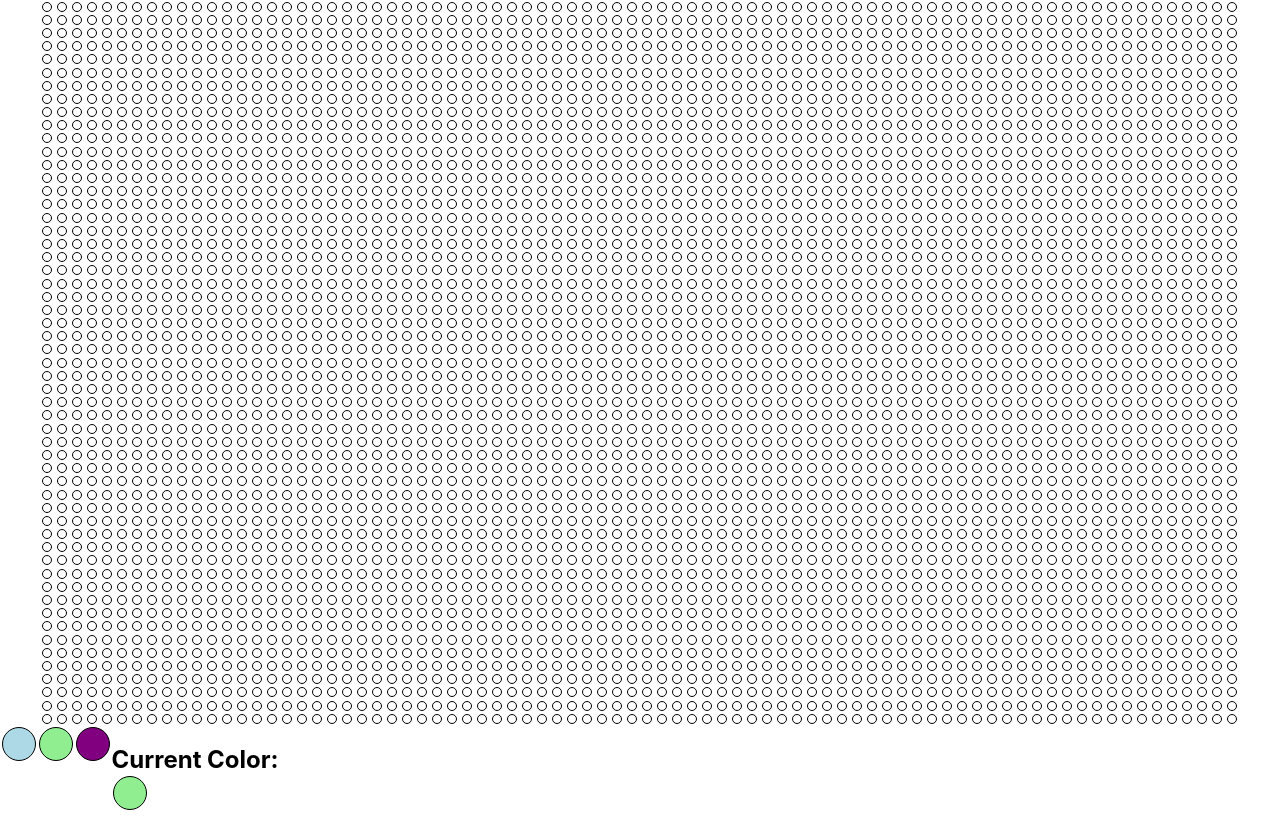
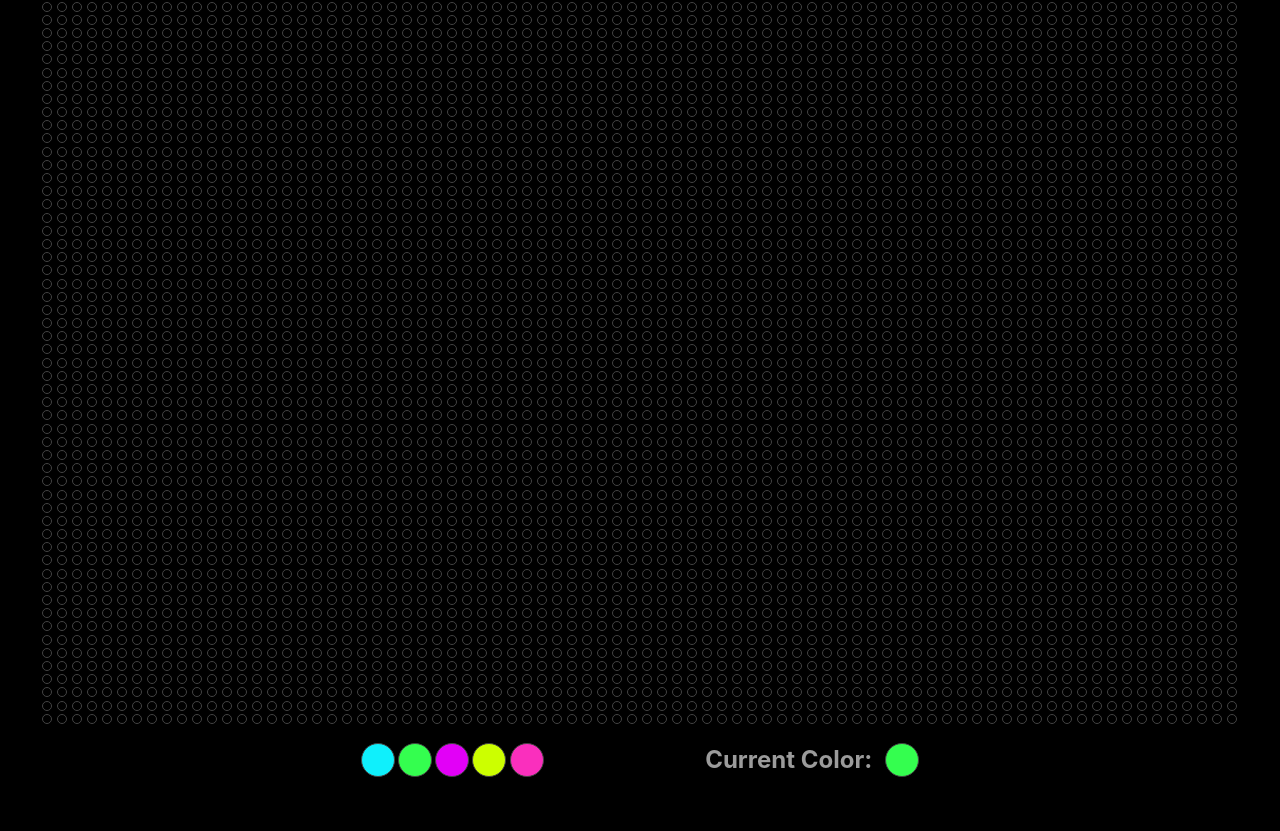
Before and after one commit to NadyaCodes/light-bright, a React (Create React App) app: page / in a window 1280 px wide. After the commit the page ends 800 px from the top, so only its background shows below. Built offline with nearby package versions, Linux system fonts and the light colour scheme.

Commit message:
add and alter colors

```diff
--- a/src/App.css
+++ b/src/App.css
@@ -1,4 +1,4 @@
-.App {
+/* .App {
   text-align: center;
 }
 
@@ -35,6 +35,14 @@
   to {
     transform: rotate(360deg);
   }
+} */
+
+html {
+  background-color: black;
+}
+
+h2 {
+  color: rgb(155, 155, 155);
 }
 
 
@@ -42,7 +50,7 @@
 .dot {
   width: .5rem;
   height: .5rem;
-  border: .1rem solid black;
+  border: .1rem solid rgb(68, 68, 68);
   border-radius: 50%;
   margin: .1rem;
 }
@@ -60,31 +68,56 @@
 }
 
 .green {
-  background-color: lightgreen;
+  background-color: #34FE4F;
 }
 
 .blue {
-  background-color: lightblue;
+  background-color: #0FF0FC;
 }
 
 .purple {
-  background-color: purple;
+  background-color: #E200F7;
+}
+
+.yellow {
+  background-color: #CCFF00;
+}
+
+.pink {
+  background-color: #FA2FBD;
 }
 
 .white {
-  background-color: white;
+  background-color: transparent;
 }
 
 
 .big-dot {
   width: 2rem;
   height: 2rem;
-  border: .1rem solid black;
+  border: .1rem solid rgb(68, 68, 68);
   border-radius: 50%;
   margin: .1rem;
 }
 
 #root > div > div:nth-child(2) {
   display: flex;
-  /* flex-direction: row; */
+  flex-direction: row;
+  align-items: center;
+  justify-content: center;
 }
+
+span.options {
+  display: flex;
+  flex-direction: row;
+  align-items: center;
+  justify-content: center;
+  /* background-color: red; */
+}
+
+span.current-container {
+  display: flex;
+  /* flex-direction: row-row; */
+  align-items: center;
+  padding-left: 10rem;
+}
--- a/src/Colors.jsx
+++ b/src/Colors.jsx
@@ -2,10 +2,11 @@ import Options from "./Options"
 
 export default function Colors(props) {
   const {color, setColor} = props
-  const colorOptions = ['blue', 'green', 'purple']
+  const colorOptions = ['blue', 'green', 'purple', 'yellow', 'pink']
 
   const options = colorOptions.map((col, index) => {
     return <div key={index}><Options color={col} setColor={setColor}/></div>
   })
-  return(<div className='options-container'>{options}<h2>Current Color: <Options color={color} /></h2></div>)
+
+  return(<div className='options-container'><span className='options'>{options}</span><span className='current-container'><h2>Current Color: &nbsp;</h2><Options color={color} /></span></div>)
 }
```
